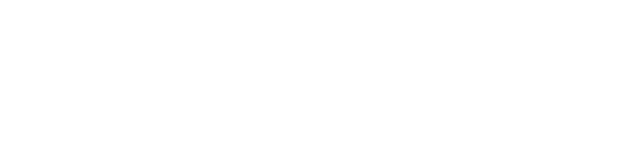
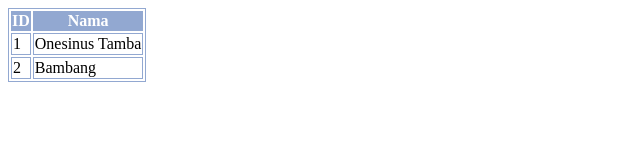
Before and after one commit to onesinus/prakerja-bahan-ajar, a plain HTML site: page 2. Dasar CSS/table/index.html in a window 1280 px wide. Shown: the whole page, without its empty margins (0-640 px from the left). Drawn offline with Linux system fonts and the light colour scheme.

Commit message:
Form and table basic styling

```diff
--- a/2. Dasar CSS/table/index.html
+++ b/2. Dasar CSS/table/index.html
@@ -6,6 +6,23 @@
     <link rel="stylesheet" href="table.css">
   </head>
   <body>
-
+    <table>
+      <thead>
+          <tr>
+            <th>ID</th>
+            <th>Nama</th>
+          </tr>
+        </thead>
+        <tbody>
+          <tr>
+            <td>1</td>
+            <td>Onesinus Tamba</td>
+          </tr>
+          <tr>
+            <td>2</td>
+            <td>Bambang</td>
+          </tr>
+        </tbody>
+    </table>
   </body>
 </html>
--- a/2. Dasar CSS/table/table.css
+++ b/2. Dasar CSS/table/table.css
@@ -0,0 +1,12 @@
+table {
+  border: 1px solid #92a8d1;
+}
+
+tr th {
+  background-color: #92a8d1;
+  color: white;
+}
+
+tr td {
+  border: 1px solid #92a8d1;
+}
```
Also changed, not shown: 2. Dasar CSS/form/form.css (added, +22 -0 lines), 2. Dasar CSS/form/form.html (added, +24 -0 lines).
